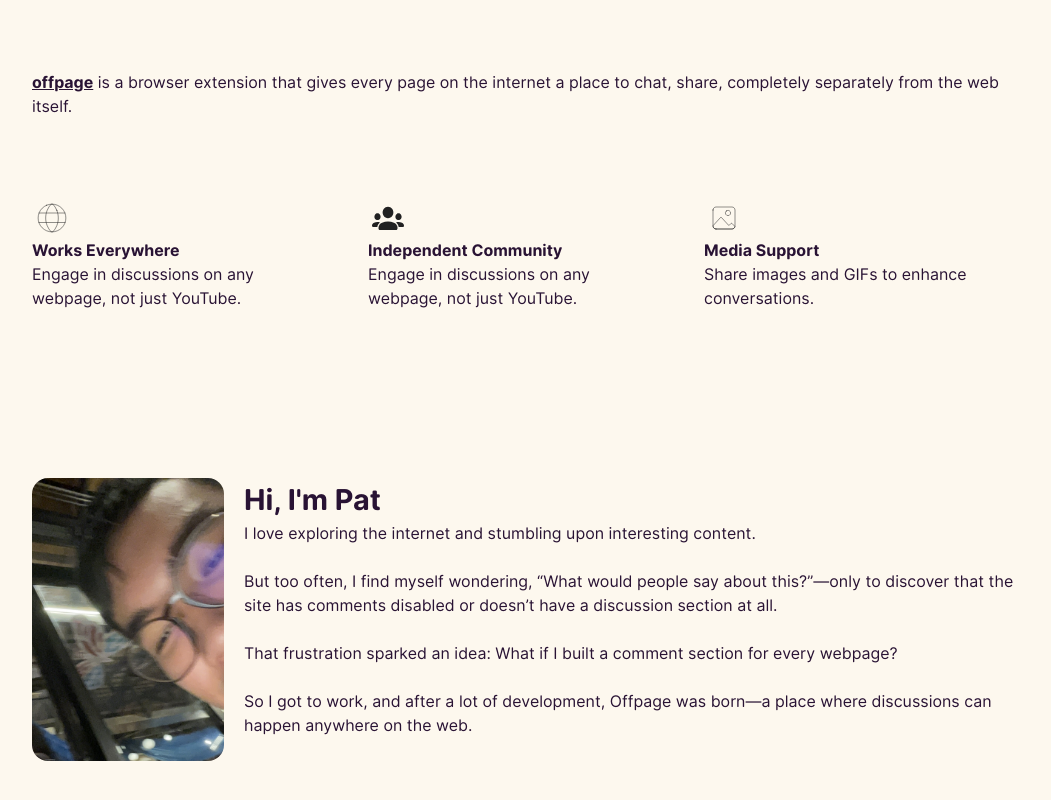
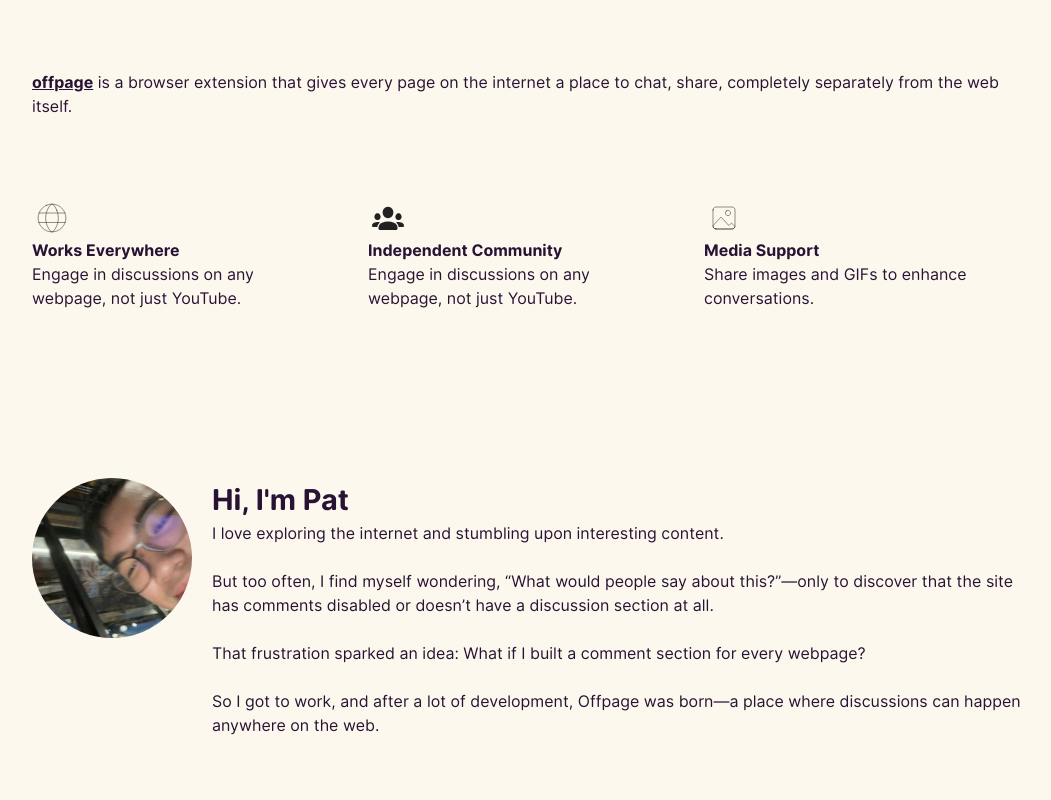
Before and after one commit to PatatoBit/offpage-home, a SvelteKit app: page / in a window 1280 px wide. Shown: the part 674-1474 px from the top of the page, without its empty margins (112-1163 px from the left). Built offline with nearby package versions, Linux system fonts and the light colour scheme.

Commit message:
fixed maker layout

```diff
--- a/src/components/Maker.svelte
+++ b/src/components/Maker.svelte
@@ -1,7 +1,7 @@
 <div class="page full-height">
 	<div class="flex w-full flex-col gap-5 md:flex-row">
 		<div class="avatar">
-			<div class="w-48 rounded-2xl">
+			<div class="h-40 w-40 rounded-full">
 				<img src="/pat.jpeg" alt="Pat, the creator of offpage" />
 			</div>
 		</div>
```
